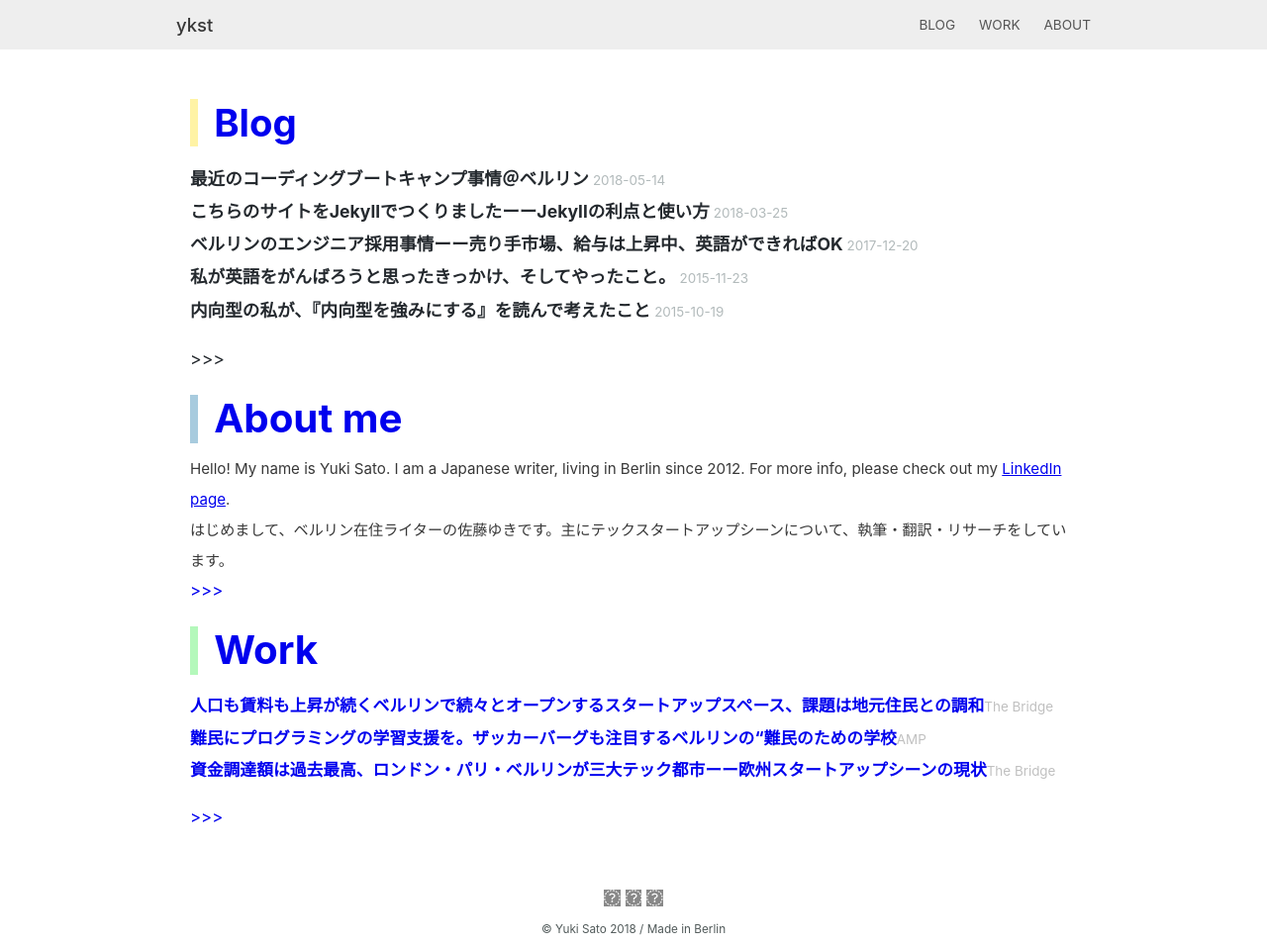
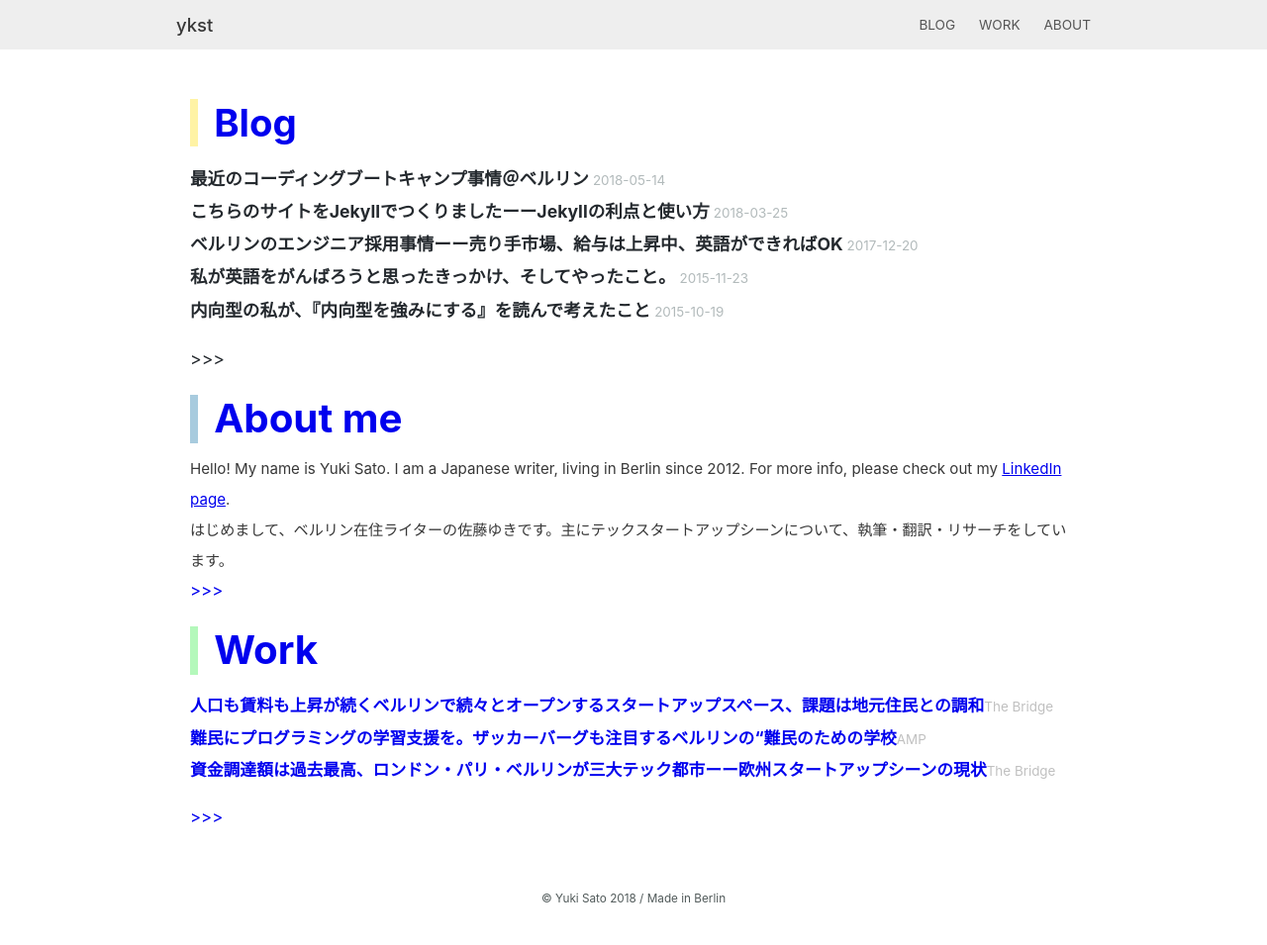
Before and after one commit to youxiberlin/blog, a Jekyll site: the page built from index.md, in a window 1280 px wide. Shown: the whole page at 99% size. Built offline with Jekyll 4.4.1, drawn with Linux system fonts in a browser that asks for light colours; nearby versions of some CDN libraries; after the commit the page ends 924 px from its top, so only the background shows below that.

Commit message:
removed social icon

```diff
--- a/_includes/footer.html
+++ b/_includes/footer.html
@@ -1,6 +1,6 @@
-<div class="social-follow">
+<!-- <div class="social-follow">
   <a href="https://www.facebook.com/sato.youxi" class="fa fa-facebook"></a>
   <a href="https://twitter.com/yuki_sat" class="fa fa-twitter"></a>
   <a href="https://www.instagram.com/yuki_sat/" class="fa fa-instagram"></a>
-</div>
+</div> -->
 <div class="footer-font">&copy; Yuki Sato 2018 / Made in Berlin </div>
```
